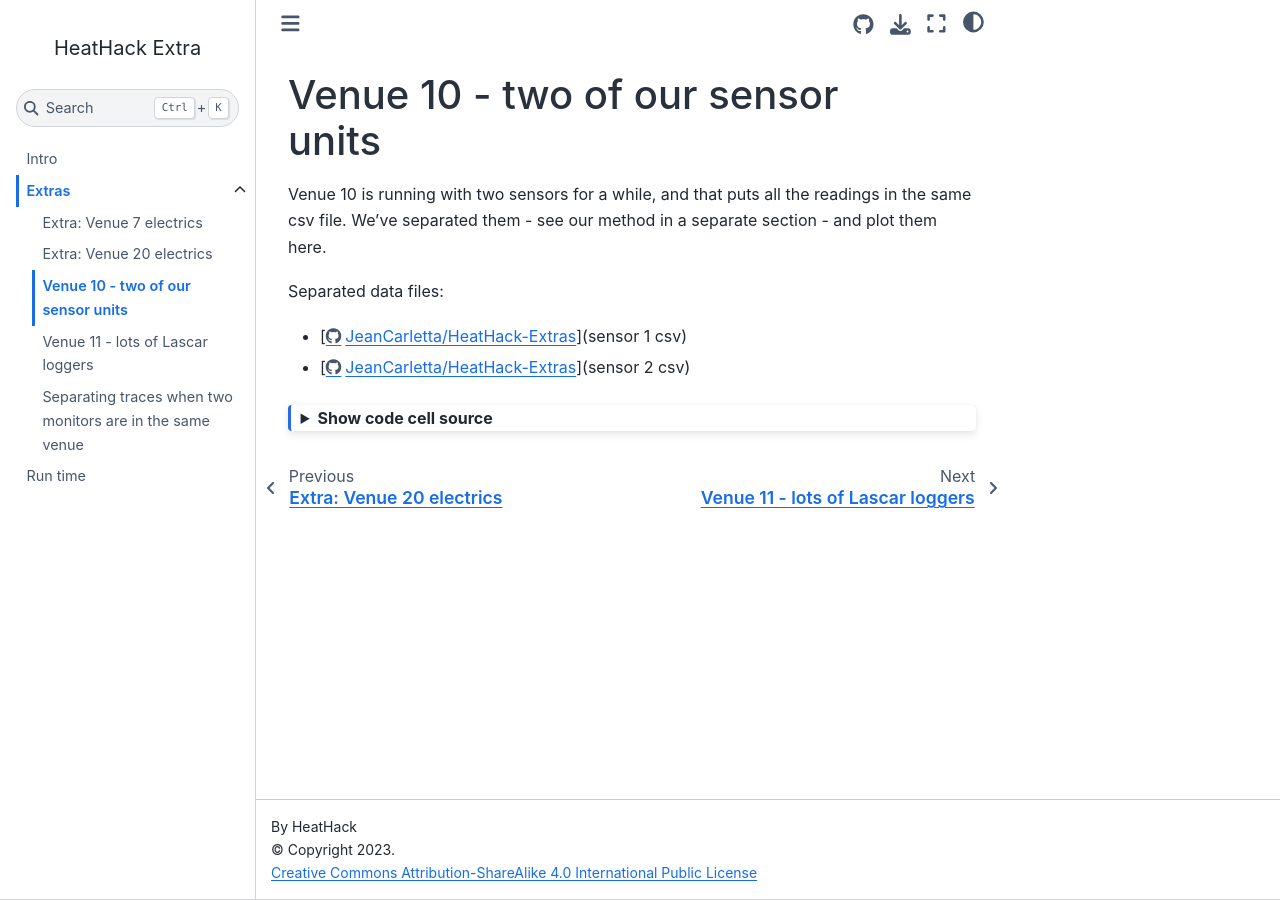
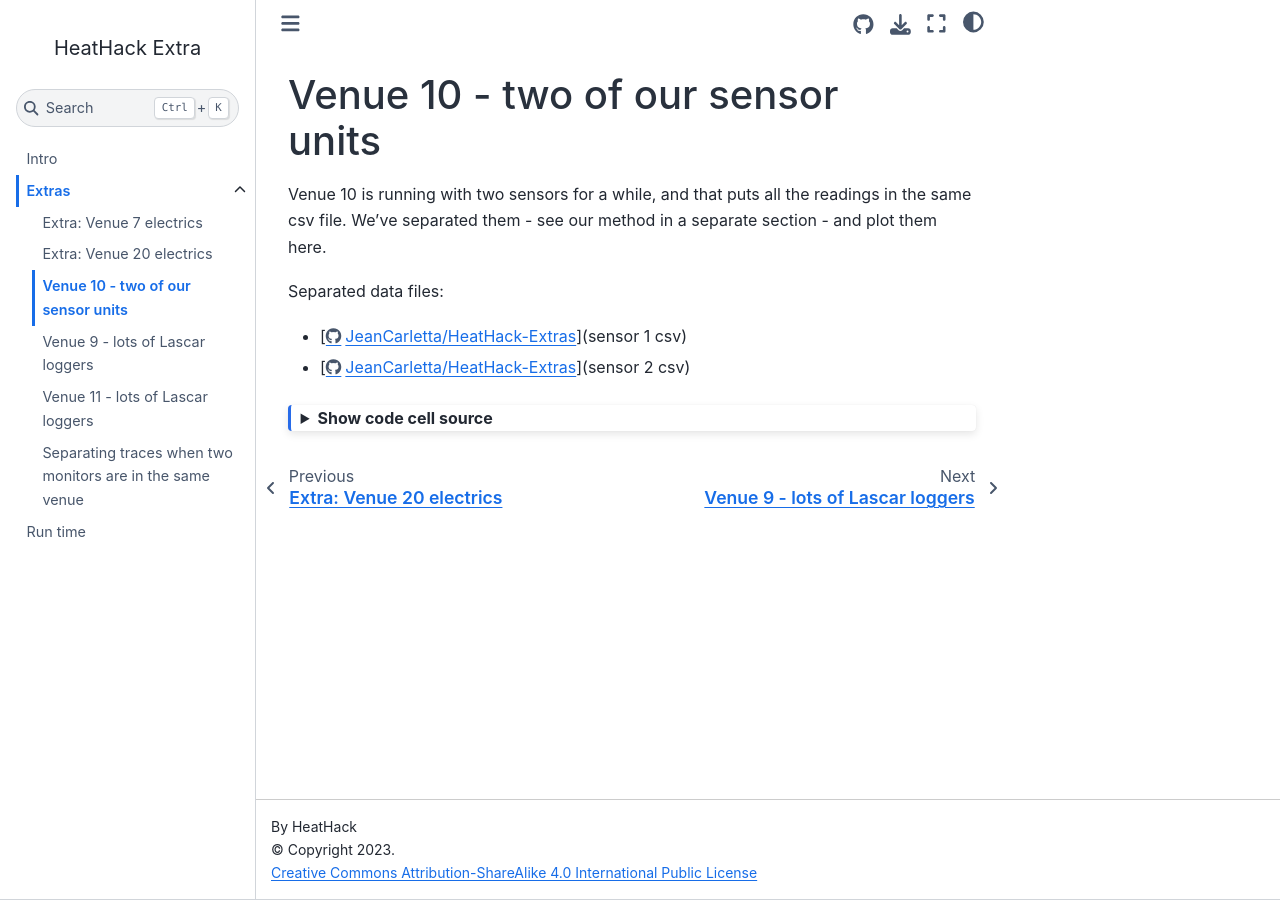
Before and after one commit to JeanCarletta/HeatHack-Extras, a Jupyter Book: the page built from venue-10-two-monitors.ipynb, in a window 1280 px wide. Built offline with Jupyter Book 1.0.4 settings and Sphinx 7.4.7 and the Sphinx Book theme 1.1.4, drawn with Linux system fonts in a browser that asks for light colours; comment, search, counter and statistics services are not loaded.

Commit message:
venue 9 lascar data

```diff
--- a/_toc.yml
+++ b/_toc.yml
@@ -9,6 +9,7 @@ chapters:
     - file: venue-7-electrics
     - file: venue-20-electrics
     - file: venue-10-two-monitors
+    - file: venue-9-lascars
     - file: venue-11-lascars
     - file: venue-10-reasoning
 - file: run-time
```
Also changed, not shown: venue-9-lascars.ipynb (added), 6 other files.
